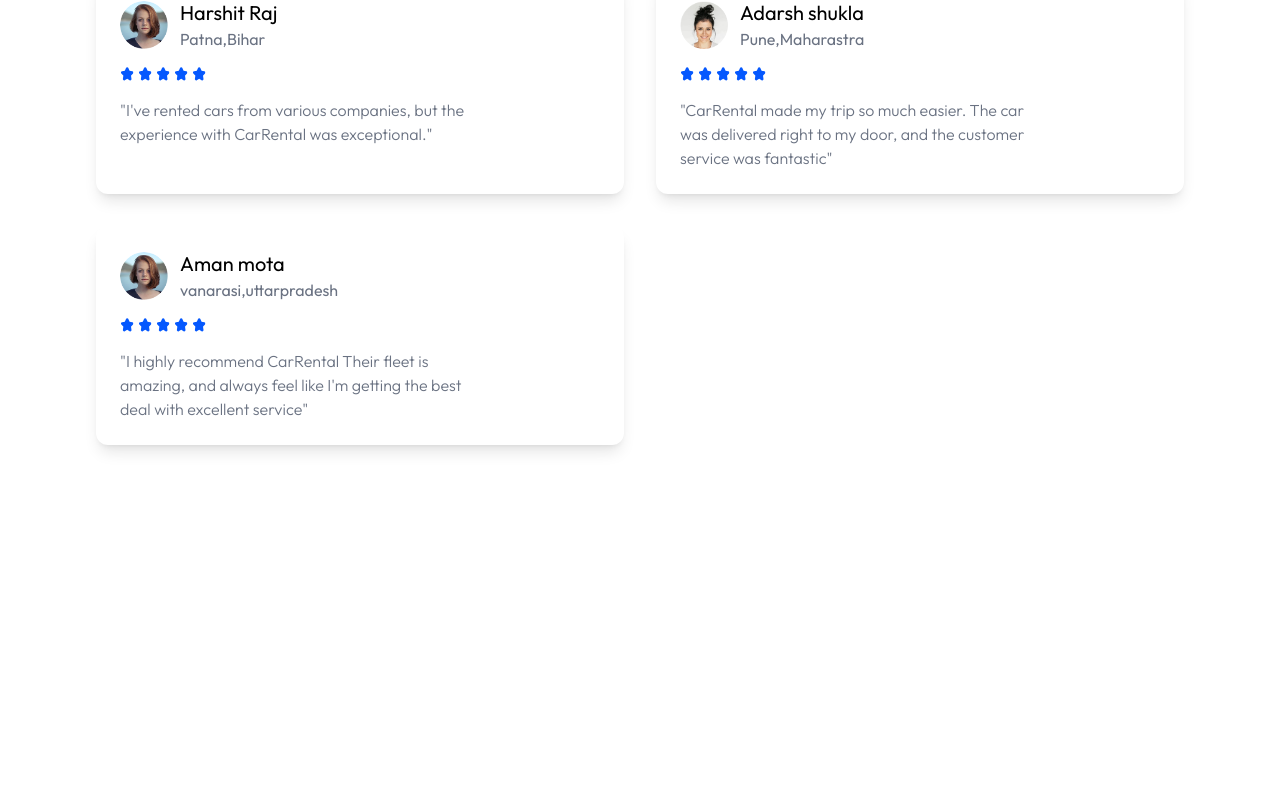
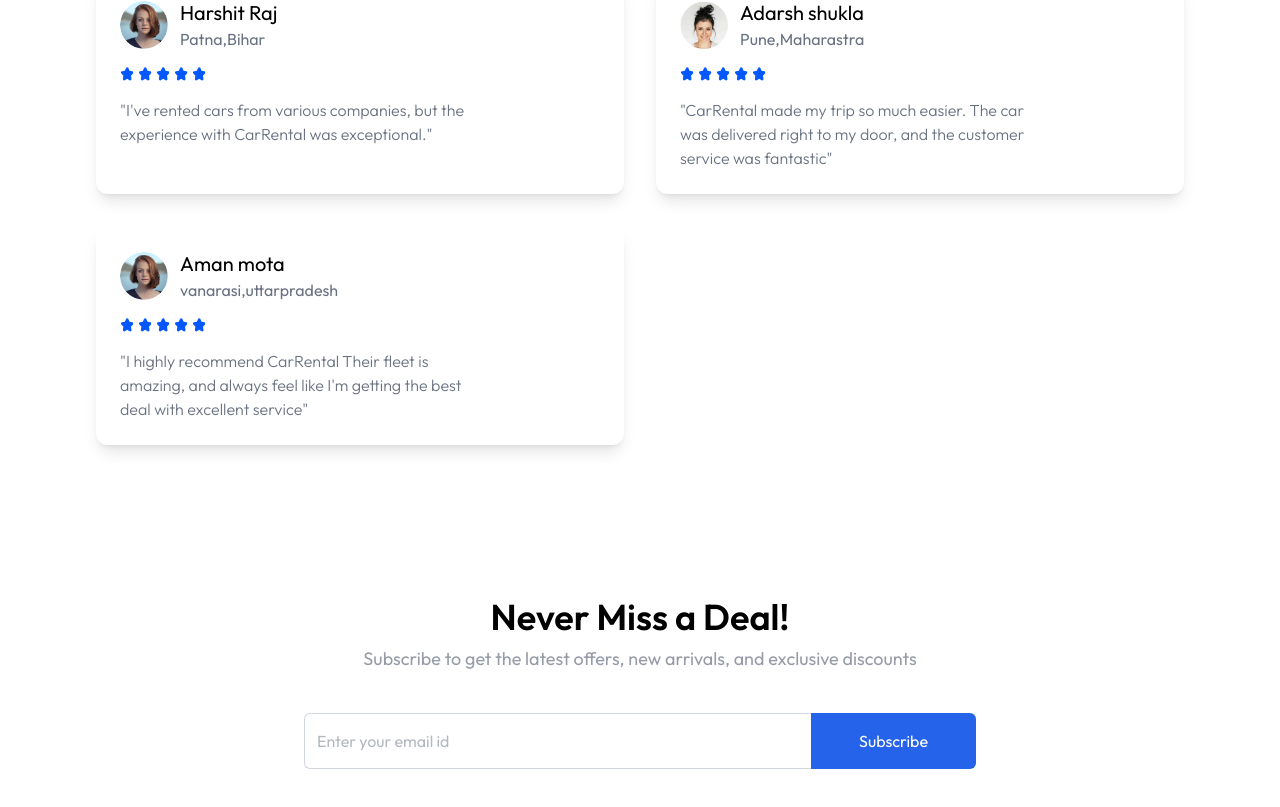
Before and after one commit to Raghav7071/CarRental, a React (Vite) app in the folder client/: page / in a window 1280 px wide. Shown: the part 2499-3306 px from the top of the page. Before the commit the page ends 3056 px from the top, so only its background shows below. Built offline with nearby package versions, Linux system fonts and the light colour scheme.

Commit message:
Created the Newsletter

```diff
--- /dev/null
+++ b/client/src/components/Newsletter.jsx
@@ -0,0 +1,35 @@
+import React from 'react'
+
+const Newsletter = () => {
+  return (
+    <div className="flex flex-col items-center justify-center text-center space-y-2 max-md:px-4 my-10 mb-40">
+
+      <h1 className="md:text-4xl text-2xl font-semibold">
+        Never Miss a Deal!
+      </h1>
+
+      <p className="md:text-lg text-gray-500/70 pb-8">
+        Subscribe to get the latest offers, new arrivals, and exclusive discounts
+      </p>
+
+      <form className="flex items-center justify-between max-w-2xl w-full md:h-14 h-12">
+        <input
+          className="border border-gray-300 h-full w-full px-3 text-gray-500 outline-none rounded-l-md border-r-0"
+          type="email"
+          placeholder="Enter your email id"
+          required
+        />
+
+        <button
+          type="submit"
+          className="md:px-12 px-8 h-full text-white bg-primary hover:bg-primary-dull transition-all cursor-pointer rounded-r-md"
+        >
+          Subscribe
+        </button>
+      </form>
+
+    </div>
+  )
+}
+
+export default Newsletter
--- a/client/src/pages/Home.jsx
+++ b/client/src/pages/Home.jsx
@@ -3,6 +3,7 @@
 import FeaturedSection from '../components/FeaturedSection'
 import Banner from '../components/Banner'
 import Testimonial from '../components/Testimonial'
+import Newsletter from '../components/Newsletter'
 
 const Home = () => {
   return (
@@ -11,6 +12,7 @@
     <FeaturedSection />
     <Banner />
     <Testimonial/>
+    <Newsletter/>
     </>
   )
 }
```
